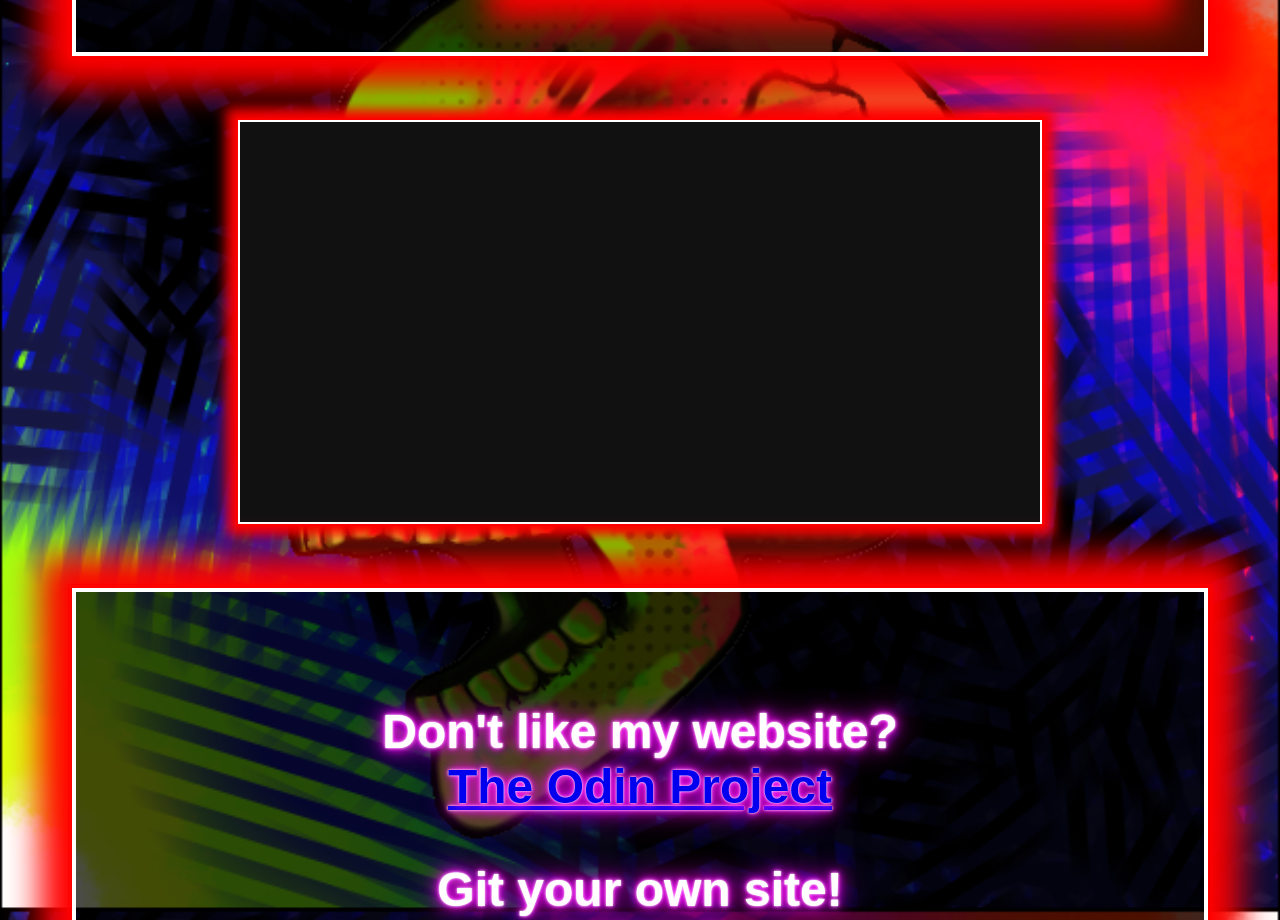
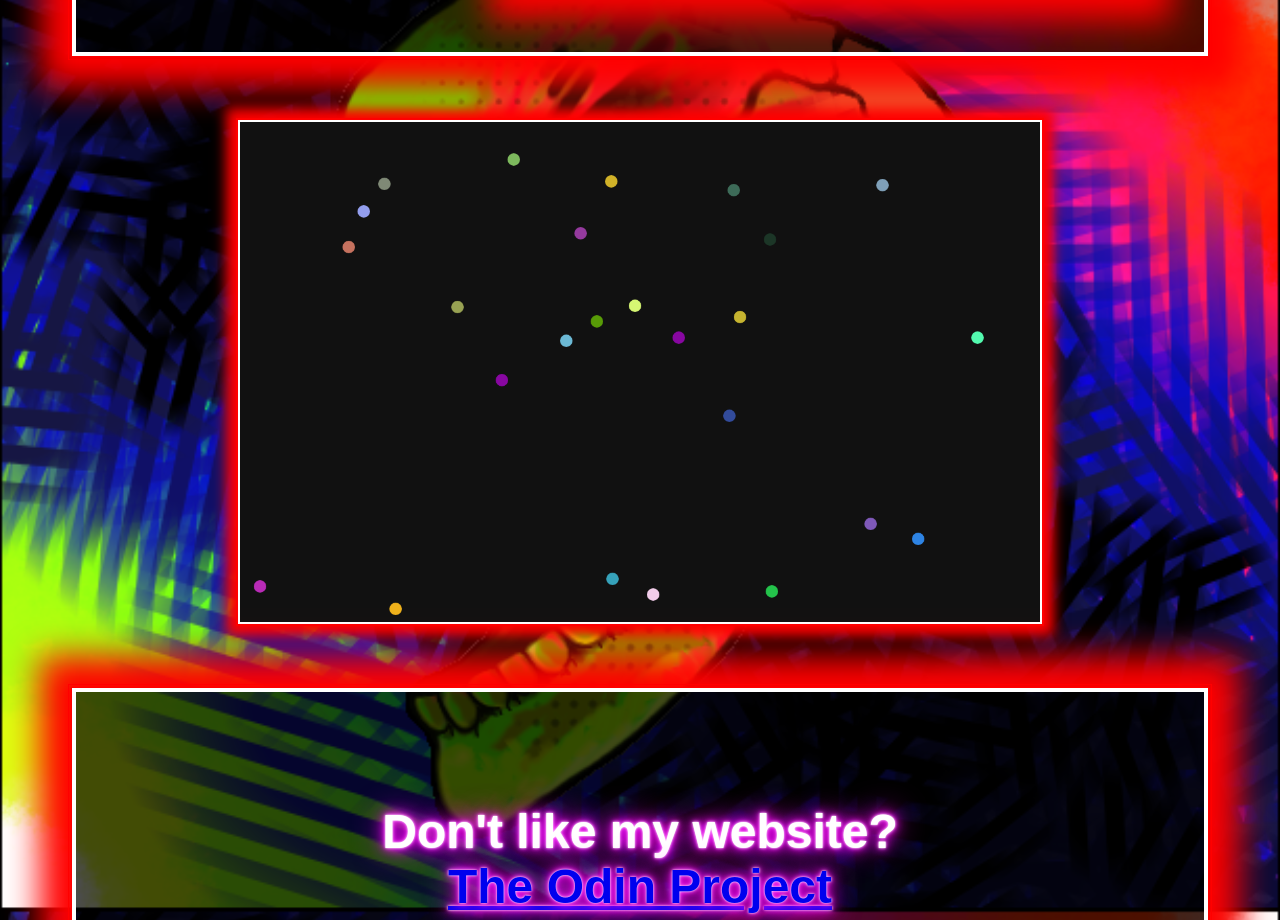
Before and after one commit to LuckyNate/online-portfolio, a plain HTML site: page index.html in a window 1280 px wide. Shown: the part 1140-2060 px from the top of the page. Drawn offline with Linux system fonts and the light colour scheme; a web font is replaced by a local one.

Commit message:
started and added balls script

```diff
--- /dev/null
+++ b/SCRIPTS/ballscript.js
@@ -0,0 +1,72 @@
+/* ballscript.js javascript by Nate Wyatt */
+
+const canvas = document.querySelector('canvas');
+const ctx = canvas.getContext('2d');
+ctx.fillStyle = "#111111";
+const width = canvas.width = window.innerWidth;
+const height = canvas.height = window.innerHeight;
+
+function random(min, max) {
+    const num = Math.floor(Math.random() * (max - min + 1)) + min;
+    return num;
+  }
+
+function randColor(){
+    console.log("#" + Math.floor(Math.random()*16777215).toString(16));
+}
+
+function refresh() {
+    ctx.clearRect(0, 0, width, height);
+    ctx.fillRect(0, 0, width, height);
+  }
+
+class Ball{
+    constructor(xpos, ypos, xvel, yvel, color, size) {
+        this.xpos = xpos;
+        this.ypos = ypos;
+        this.xvel = xvel;
+        this.yvel = yvel;
+        this.color = color;
+        this.size = size;
+    }
+
+    draw = function() {
+        ctx.beginPath();
+        ctx.fillStyle = this.color;
+        ctx.arc(this.xpos, this.ypos, this.size, 0, 2 * Math.PI);
+        ctx.fill();
+    }
+
+    update = function() {
+        if ((this.xpos + this.size) >= width) {
+            this.xpos = width;
+            this.xvel = -(this.xvel);
+            }
+        if ((this.xpos - this.size) <= 0) {
+            this.xpos = 0;
+            this.xvel = -(this.xvel);
+            }
+        if ((this.ypos + this.size) >= height) {
+                this.ypos = height;
+                this.yvel = -(this.yvel);
+            }
+        if ((this.ypos - this.size) <= 0) {
+                this.ypos = 0;
+                this.yvel = -(this.xvel);
+                }
+        this.xpos += this.xvel;
+        this.ypos += this.yvel;
+    }
+}
+
+
+  var ballList = [];
+  var hexcol = "";
+  while(ballList.length < 25){
+    hexcol = ("#"+Math.floor(Math.random()*16777215).toString(16));
+    let ball = new Ball(random(1,canvas.width), random(1, canvas.height), random(1,100), random(1,100), hexcol, 10);
+    ball.update();
+    ball.draw();
+    ballList.push(ball);
+
+  }
--- a/SCRIPTS/firstscript.js
+++ b/SCRIPTS/firstscript.js
@@ -1 +1,24 @@
 /* firstscript.ja javascript by Nate Wyatt */
+
+
+class Ball{
+    constructor(xpos, ypos, xvel, yvel, color){
+    this.xpos = canvas.width/2;
+    this.ypos = canvas.width/2;
+    this.xvel = Math.floor(Math.random()) % 60;
+    this.xvel = Math.floor(Math.random()) % 60;
+    console.log(this);
+    }
+
+
+}
+
+//set up game canvas
+canvas = document.getElementById("ballcanvas");
+context = canvas.getContext("2d");
+
+ball = new Ball;
+
+//set up game loop
+const FPS = 60;
+setInterval(update, 1000/FPS);
--- a/index.html
+++ b/index.html
@@ -15,8 +15,8 @@
 			<img src = "IMAGES/ScreamingNeonSkulls.png">
 		</div>
 	</div>
-	<canvas id = "ballscanvas" class = "canvas">
-		<script src="./SCRIPTS/firstscript.js"></script>
+	<canvas id = "ballcanvas" class = "canvas">
+		<script src="./SCRIPTS/ballscript.js"></script>
 	</canvas>
 	<div id = "LINKDIV" class = "LINKDIV" title = "LINKS">
 		<center>
```
